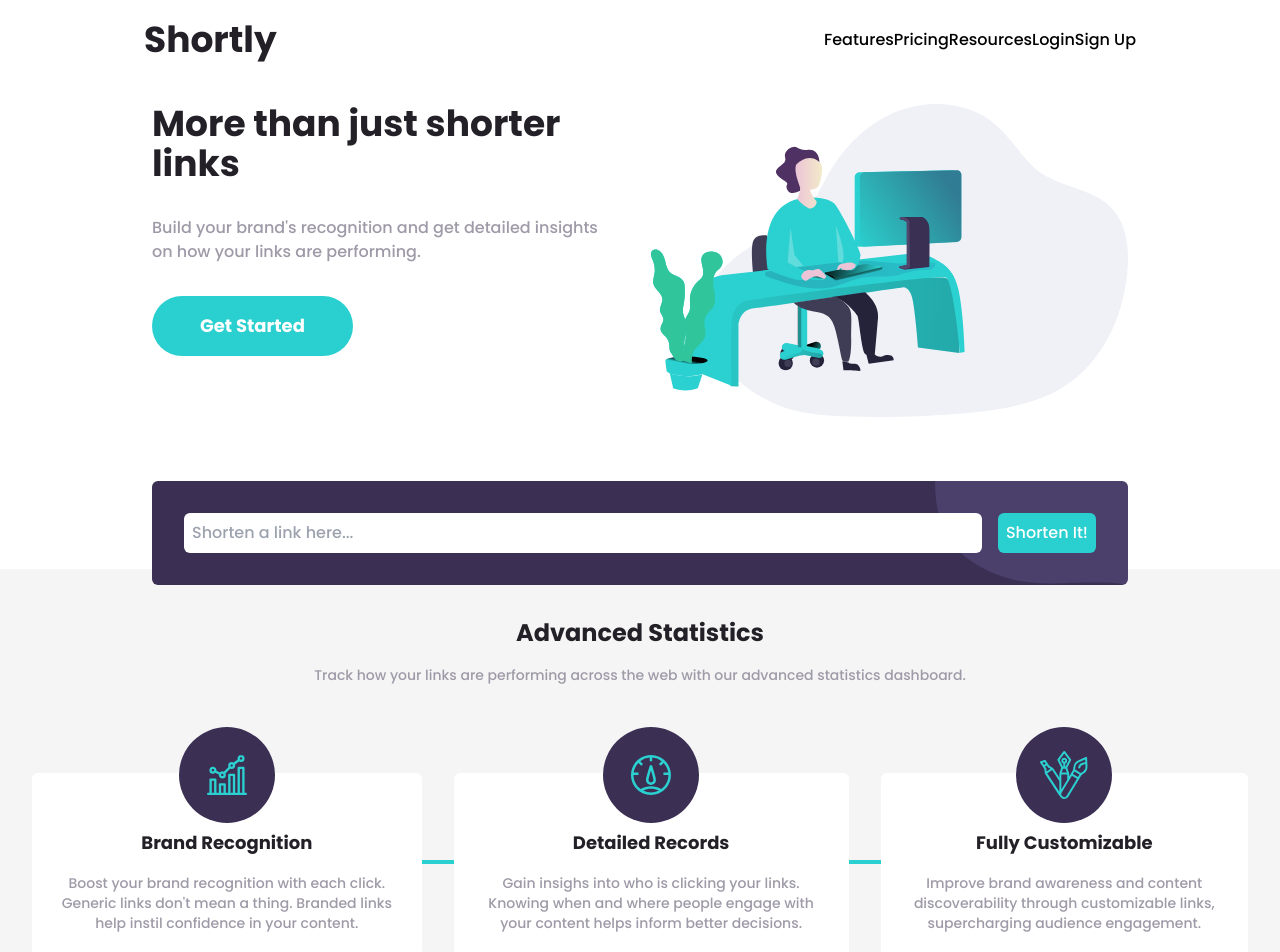
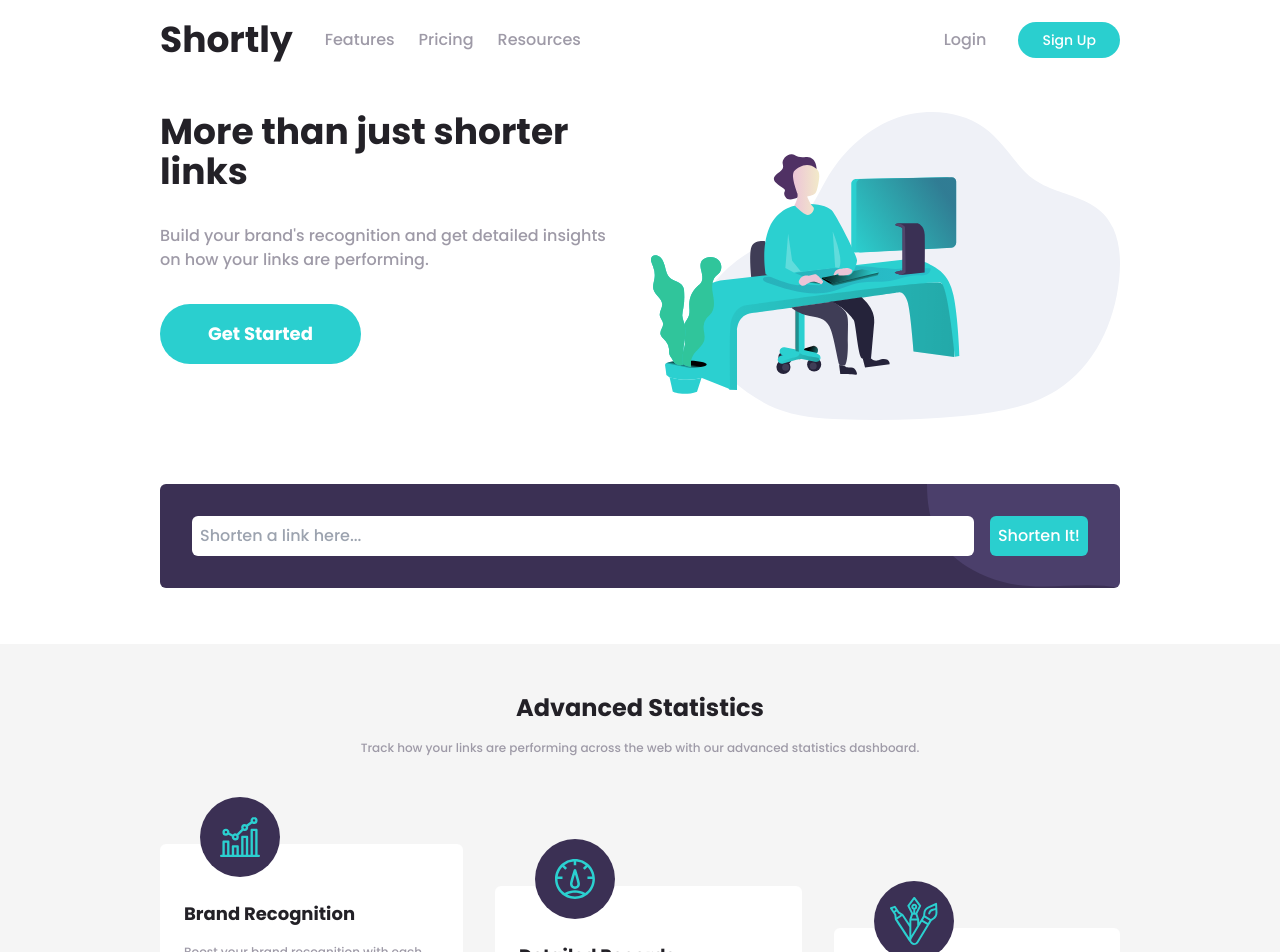
Before and after one commit to notFaceroll/URL-shortening-landing-page, a React (Create React App) app: page / in a window 1280 px wide. Shown: the top 952 px of the page. Built offline with nearby package versions, Linux system fonts and the light colour scheme.

Commit message:
shorten feature working

```diff
--- a/package.json
+++ b/package.json
@@ -6,6 +6,7 @@
     "@testing-library/jest-dom": "^5.16.3",
     "@testing-library/react": "^12.1.4",
     "@testing-library/user-event": "^13.5.0",
+    "axios": "^0.26.1",
     "react": "^18.0.0",
     "react-dom": "^18.0.0",
     "react-scripts": "5.0.0",
--- a/src/components/FeatureCardElements.js
+++ b/src/components/FeatureCardElements.js
@@ -2,7 +2,7 @@ import React from 'react';
 
 export const Card = ({ children }) => {
   return (
-    <div className="rounded-md p-6 my-6 z-10 bg-white text-center relative flex flex-col items-center gap-4 ">
+    <div className="relative z-10 flex flex-col items-center gap-4 p-6 my-6 text-center bg-white rounded-md sm:items-start sm:text-left sm:first-of-type:self-start sm:last-of-type:self-end last-of-type:mb-0 sm:last-of-type:mb-6">
       {children}
     </div>
   );
@@ -10,20 +10,20 @@ export const Card = ({ children }) => {
 
 export const Title = ({ children }) => {
   return (
-    <h3 className="font-semibold text-neutral-veryDarkViolet text-lg mt-8">
+    <h3 className="mt-8 text-lg font-semibold text-neutral-veryDarkViolet">
       {children}
     </h3>
   );
 };
 
 export const Description = ({ children }) => {
-  return <p className=" text-neutral-grayishViolet text-sm">{children}</p>;
+  return <p className="text-xs text-neutral-grayishViolet">{children}</p>;
 };
 
 export const Icon = ({ icon }) => {
   return (
-    <div className="flex items-center justify-center absolute -top-1/4 h-24 w-24 text-primary-cyan rounded-full bg-primary-darkViolet">
-      <img className='max-w-full block' src={icon} alt="" />
+    <div className="absolute flex items-center justify-center w-24 h-24 rounded-full sm:w-20 sm:h-20 sm:left-10 -top-1/4 text-primary-cyan bg-primary-darkViolet">
+      <img className='block max-w-full' src={icon} alt="" />
     </div>
   );
 };
--- a/src/components/Features.js
+++ b/src/components/Features.js
@@ -6,9 +6,10 @@ import ThirdIcon from '../assets/icon-fully-customizable.svg';
 
 export default function Features(props) {
   return (
-    <section className="p-8 text-center bg-neutral-100 flex flex-col gap-12 -mt-10">
+    <section className="-mt-10 text-center bg-neutral-100">
+      <div className='flex flex-col max-w-screen-lg gap-12 p-8 mx-auto'>
         <header className="my-4">
-        <h2 className=" text-neutral-veryDarkViolet font-semibold text-2xl mb-4">
+          <h2 className="mb-4 text-2xl font-semibold text-neutral-veryDarkViolet">
             Advanced Statistics
           </h2>
           <Description>
@@ -16,7 +17,7 @@ export default function Features(props) {
             statistics dashboard.
           </Description>
         </header>
-      <div className="flex flex-col sm:flex-row gap-8 items-center after:absolute after:-bottom-2/3 sm:after:-bottom-16 sm:after:left-80 z-0 after:h-1/2 after:w-1 sm:after:h-1 sm:after:w-1/2 after:bg-primary-cyan">
+        <div className="relative z-0 flex flex-col items-center gap-8 after:absolute sm:after:bottom-1/2 sm:after:z-0 sm:after:h-1 after:h-full after:w-1 sm:after:w-full after:bg-primary-cyan sm:h-80 sm:flex-row ">
           <Card>
             <Icon icon={FirstIcon} />
             <Title>Brand Recognition</Title>
@@ -42,6 +43,7 @@ export default function Features(props) {
             </Description>
           </Card>
         </div>
+      </div>
     </section>
   );
 }
--- a/src/components/Footer.js
+++ b/src/components/Footer.js
@@ -1,10 +1,11 @@
-import React from 'react'
+import React from 'react';
 import { NavBlock, NavHeading, FooterItem } from './FooterElements';
 
 export default function Footer(props) {
   return (
-    <footer className='text-white text-center bg-neutral-veryDarkViolet flex flex-col gap-4 p-8 items-center sm:flex-row sm:items-start justify-between'>
-      <h3 className='text-3xl font-semibold'>Shortly</h3>
+    <footer className="text-center text-white bg-neutral-veryDarkViolet ">
+      <div className="flex flex-col items-center justify-between max-w-screen-lg gap-4 p-8 mx-auto sm:flex-row sm:items-start">
+        <h3 className="text-3xl font-semibold">Shortly</h3>
         <NavBlock>
           <NavHeading>Features</NavHeading>
           <ul>
@@ -30,11 +31,7 @@ export default function Footer(props) {
             <FooterItem>Contact</FooterItem>
           </ul>
         </NavBlock>
-      <div>
-        Facebook
-        Instagram
-        Twitter
-        Gmail
+        <div>Facebook Instagram Twitter Gmail</div>
       </div>
     </footer>
   );
--- a/src/components/Header.js
+++ b/src/components/Header.js
@@ -1,22 +1,26 @@
 export default function Header(props) {
   return (
-    <header className="flex h-20 justify-between items-center max-w-screen-lg mx-auto p-4">
-      <span className=" text-4xl font-semibold text-neutral-veryDarkViolet">Shortly</span>
-      <nav className="hidden sm:flex">
-        <ul className="flex mr-auto">
+    <header className="flex items-center justify-between h-20 max-w-screen-lg p-8 mx-auto sm:gap-8">
+      <span className="text-4xl font-semibold text-neutral-veryDarkViolet">
+        Shortly
+      </span>
+      <nav className="items-center hidden sm:flex sm:flex-1">
+        <ul className="flex gap-6 mr-auto text-neutral-grayishViolet">
           <li>
-            <a href="#">Features</a>
+            <a href="/">Features</a>
           </li>
           <li>
-            <a href="#">Pricing</a>
+            <a href="/">Pricing</a>
           </li>
           <li>
-            <a href="#">Resources</a>
+            <a href="/">Resources</a>
           </li>
         </ul>
         <div>
-          <button>Login</button>
-          <button>Sign Up</button>
+          <button className="text-neutral-grayishViolet">Login</button>
+          <button className="px-6 py-2 ml-8 text-sm font-normal text-white rounded-full bg-primary-cyan">
+            Sign Up
+          </button>
         </div>
       </nav>
       <button className="sm:hidden">Menu</button>
--- /dev/null
+++ b/src/components/UrlCard.js
@@ -0,0 +1,25 @@
+import React, { useState } from 'react';
+
+export default function UrlCard({ urlToShorten, shortenedUrl }) {
+  // should run the isCopied logic to this component
+  const [isCopied, setIsCopied] = useState(false);
+
+  const handleCopyText = () => {
+    setIsCopied(true);
+    navigator.clipboard.writeText(shortenedUrl);
+  };
+  return (
+    <aside className="flex items-center p-6 border rounded-md bg-slate-600">
+      <p>{urlToShorten}</p>
+      <p className="ml-auto select-all text-primary-cyan">{shortenedUrl}</p>
+      <button
+        onClick={handleCopyText}
+        className={`p-2 ml-4 text-white rounded-md  ${
+          isCopied ? 'bg-primary-darkViolet' : 'bg-primary-cyan'
+        }`}
+      >
+        {isCopied ? 'Copied!' : 'Copy'}
+      </button>
+    </aside>
+  );
+}
--- a/src/components/UrlShorter.js
+++ b/src/components/UrlShorter.js
@@ -1,15 +1,48 @@
-import React from 'react';
+import React, { useEffect, useState } from 'react';
+import useFetch from '../hooks/useFetch';
 import heroLogo from '../assets/illustration-working.svg';
+import UrlCard from './UrlCard';
+import axios from 'axios';
 
 export default function UrlShorter(props) {
+  const [url, setUrl] = useState('');
+  const [requestedActions, setRequestedActions] = useState([]);
+  const baseUrl = 'https://api.shrtco.de/v2/shorten?url=';
+
+  // requestedAction will be an object as it follows
+  // requestedAction = {
+  // urlToShorten: string,
+  // shortenedUrl: string,
+  // isCopied: boolean };
+  // the array of objects should be mapped over
+  // and rendered if its lenght > 0
+
+  const userInputHandler = ({ target: { value } }) => {
+    setUrl(value);
+    console.log(url);
+  };
+
+  const handleFetch = () => {
+    axios.get(baseUrl + url).then((response) => {
+      setRequestedActions([
+        ...requestedActions,
+        {
+          urlToShorten: response.data.result.original_link,
+          shortenedUrl: response.data.result.full_short_link,
+        },
+      ]);
+    });
+    setUrl('');
+  };
+
   return (
-    <main className="p-6 grid grid-cols-1 auto-rows-min gap-16 max-w-screen-lg mx-auto">
-      <div className='flex flex-col gap-8 sm:flex-row'>
-        <div className='sm:order-1'>
+    <main className="grid max-w-screen-lg grid-cols-1 gap-16 p-8 mx-auto auto-rows-min">
+      <div className="flex flex-col gap-8 sm:flex-row">
+        <div className="sm:order-1">
           <img src={heroLogo} alt="" />
         </div>
-        <div className='flex flex-col gap-8 sm:items-start'>
-          <h1 className=" text-neutral-veryDarkViolet font-bold text-4xl text-center sm:text-left">
+        <div className="flex flex-col gap-8 sm:items-start">
+          <h1 className="text-4xl font-bold text-center text-neutral-veryDarkViolet sm:text-left">
             More than just shorter links
           </h1>
           <p className="text-center sm:text-left text-neutral-grayishViolet">
@@ -18,15 +51,35 @@ export default function UrlShorter(props) {
           </p>
           <button
             aria-label="Get Started"
-            className="place-self-center sm:self-start rounded-full bg-primary-cyan py-4 px-12 text-lg font-semibold text-white"
+            className="px-12 py-4 text-lg font-semibold text-white rounded-full place-self-center sm:self-start bg-primary-cyan"
           >
             Get Started
           </button>
         </div>
       </div>
-      <div className='flex flex-col sm:flex-row p-8 self-center gap-4 rounded-md bg-shortenMobile bg-contain bg-right bg-no-repeat bg-primary-darkViolet w-full'>
-        <input className='rounded-md p-2 sm:flex-1' type='text' placeholder='Shorten a link here...'/>
-        <button className='p-2 bg-primary-cyan rounded-md text-white'>Shorten It!</button>
+      <div className="flex flex-col self-center w-full gap-4 p-8 bg-right bg-no-repeat bg-contain rounded-md sm:flex-row bg-shortenMobile bg-primary-darkViolet">
+        <input
+          className="p-2 rounded-md sm:flex-1"
+          type="text"
+          placeholder="Shorten a link here..."
+          onChange={userInputHandler}
+          value={url}
+        />
+        <button
+          onClick={handleFetch}
+          className="p-2 text-white rounded-md bg-primary-cyan"
+        >
+          Shorten It!
+        </button>
+      </div>
+      <div>
+        {requestedActions.map((item, index) => (
+          <UrlCard
+            key={index}
+            urlToShorten={item.urlToShorten}
+            shortenedUrl={item.shortenedUrl}
+          />
+        ))}
       </div>
     </main>
   );
--- /dev/null
+++ b/src/hooks/useFetch.js
@@ -0,0 +1,23 @@
+import React, { useState } from 'react';
+
+const baseUrl = 'https://api.shrtco.de/v2/shorten?url=';
+
+function useFetch() {
+  const [data, setData] = useState(null);
+  const [loading, setLoading] = useState(null);
+  const [error, setError] = useState(null);
+  setLoading('loading...');
+  setData(null);
+  setError(null);
+
+  const fetch = async (url) => {
+    const result = await fetch(baseUrl + url);
+    const json = await result.json();
+    console.log(json);
+    setData(json);
+  };
+
+  return fetch;
+}
+
+export default useFetch;
```
Also changed, not shown: 1 other file (tests, documents, lock files or other folders). Lines whose indentation alone changed are shown as unchanged.
